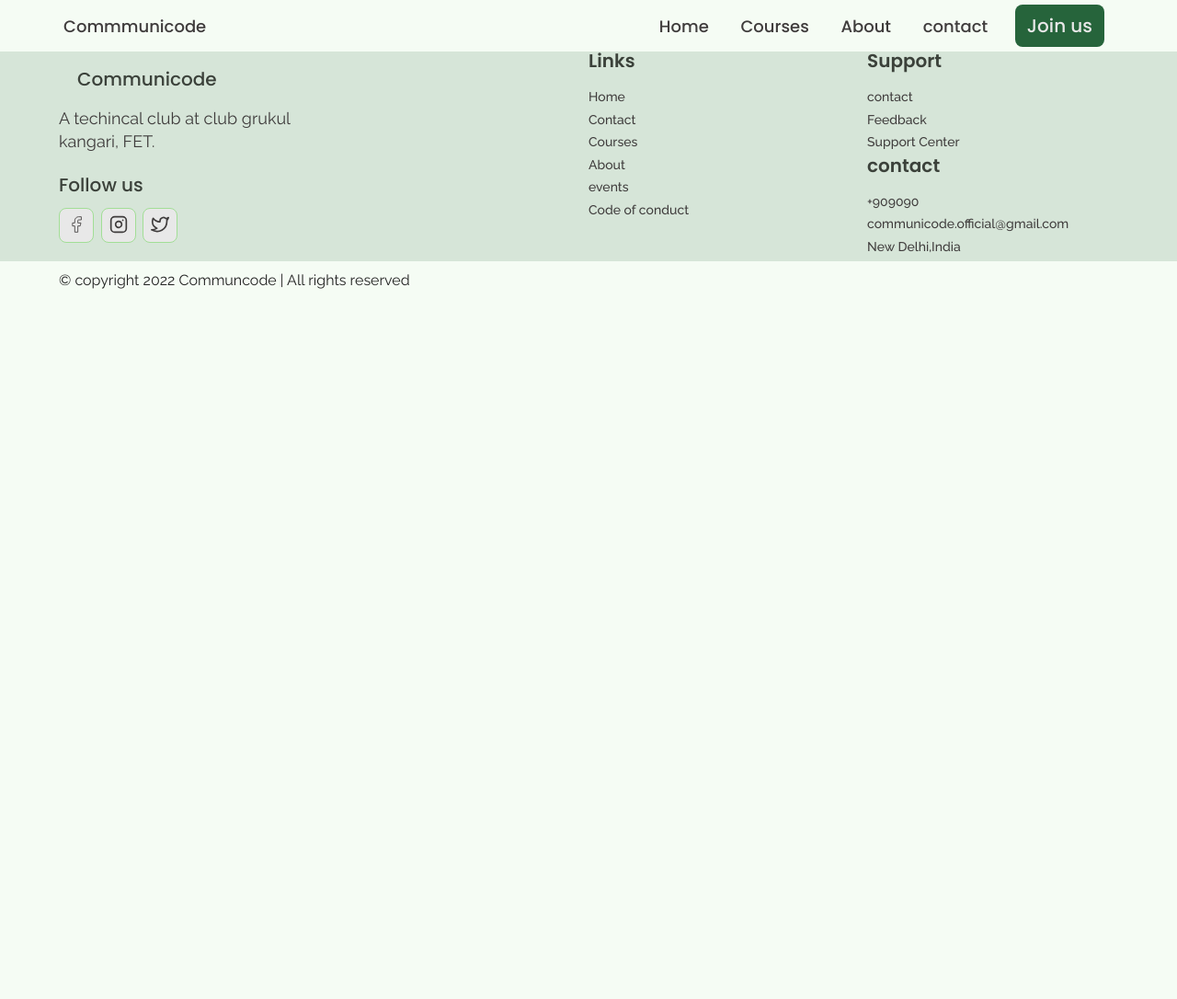
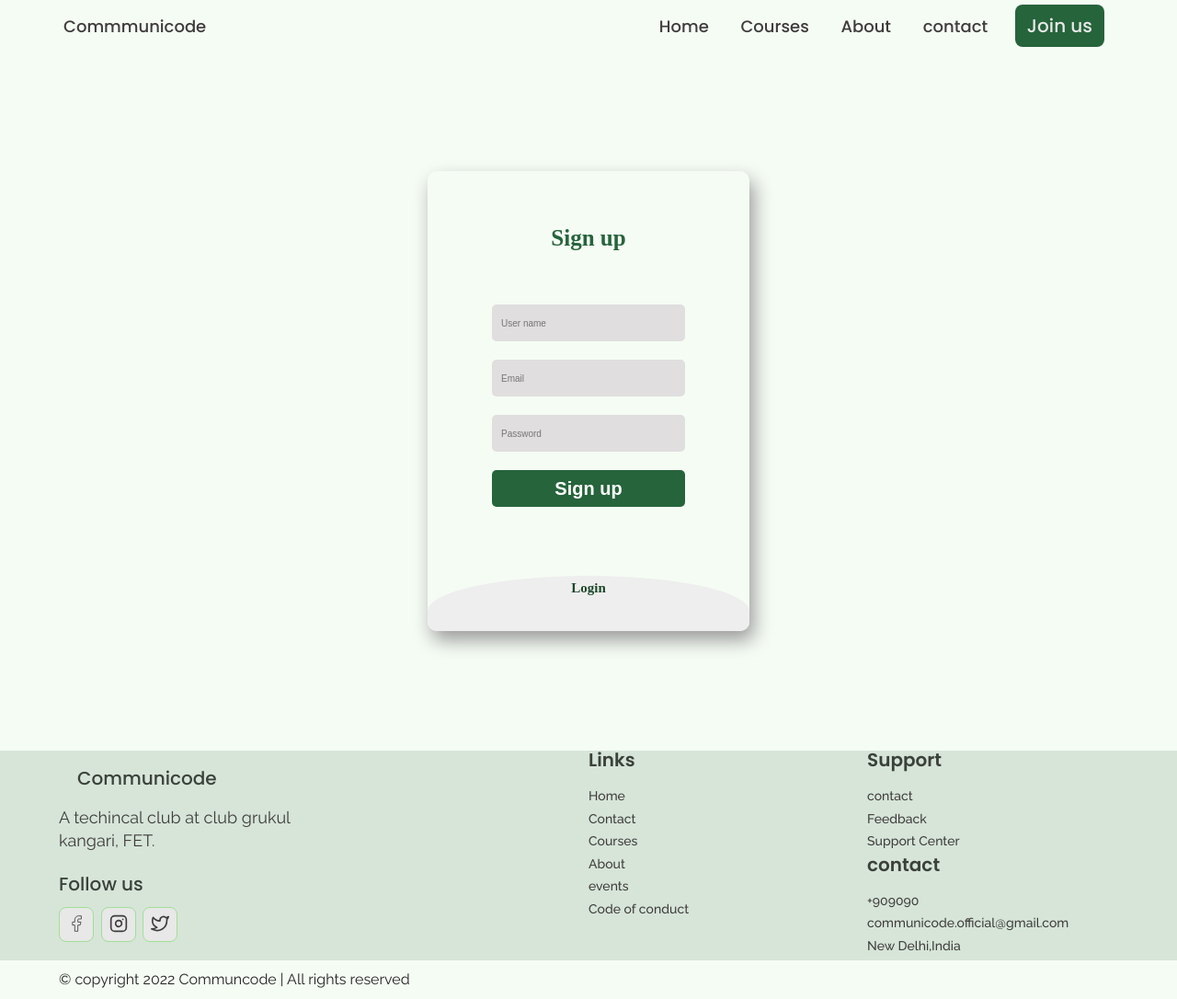
Before and after one commit to Mayank-2022/club_website, a website: page login.html in a window 1280 px wide. Shown: the whole page at 92% size. Before the commit the page ends 800 px from the top, so only its background shows below. Drawn offline with nearby package versions, Linux system fonts and the light colour scheme.

Commit message:
login page added check.

```diff
--- a/Css/login.css
+++ b/Css/login.css
@@ -0,0 +1,87 @@
+.body_main{
+	margin: 0;
+	padding: 0;
+	display: flex;
+	justify-content: center;
+	align-items: center;
+	min-height: 95vh;
+	font-family: 'Popins';
+}
+.main{
+	width: 350px;
+	height: 500px;
+	overflow: hidden;
+	border-radius: 10px;
+	box-shadow: 5px 10px 20px rgb(155, 155, 155);
+}
+#chk{
+	display: none;
+}
+.signup{
+	position: relative;
+	width:100%;
+	height: 100%;
+}
+label{
+	color: #26643b;
+	font-size: 2.5em;
+	justify-content: center;
+	display: flex;
+	margin: 60px;
+	font-weight: bold;
+	cursor: pointer;
+	transition: .5s ease-in-out;
+}
+input{
+	width: 60%;
+	height: 40px;
+	background: #e0dede;
+	justify-content: center;
+	display: flex;
+	margin: 20px auto;
+	padding: 10px;
+	border: none;
+	outline: none;
+	border-radius: 5px;
+}
+button{
+	width: 60%;
+	height: 40px;
+	margin: 10px auto;
+	justify-content: center;
+	display: block;
+	color: #fff;
+	background: #26643b;
+	font-size: 2em;
+	font-weight: bold;
+	margin-top: 20px;
+	outline: none;
+	border: none;
+	border-radius: 5px;
+	transition: .2s ease-in;
+	cursor: pointer;
+}
+button:hover{
+	background: #1b472a;
+}
+.login{
+	height: 460px;
+	background: #eee;
+	border-radius: 60% / 10%;
+	transform: translateY(-180px);
+	transition: .8s ease-in-out;
+}
+.login label{
+	color: #1b472a;
+	transform: scale(.6);
+}
+
+#chk:checked ~ .login{
+	transform: translateY(-500px);
+}
+#chk:checked ~ .login label{
+	transform: scale(1);
+}
+#chk:checked ~ .signup label{
+	transform: scale(.6);
+}
--- a/login.html
+++ b/login.html
@@ -61,6 +61,36 @@
     </div>
 </div>
 <!-- nav sec end-->
+
+<!-- Login Section starts-->
+
+<div class="body_main">
+    <div class="main">
+        <input type="checkbox" id="chk" aria-hidden="true">
+
+            <div class="signup">
+                <form>
+                    <label for="chk" aria-hidden="true">Sign up</label>
+                    <input type="text" name="txt" placeholder="User name" required="">
+                    <input type="email" name="email" placeholder="Email" required="">
+                    <input type="password" name="pswd" placeholder="Password" required="">
+                    <button>Sign up</button>
+                </form>
+            </div>
+
+            <div class="login">
+                <form>
+                    <label for="chk" aria-hidden="true">Login</label>
+                    <input type="email" name="email" placeholder="Email" required="">
+                    <input type="password" name="pswd" placeholder="Password" required="">
+                    <button>Login</button>
+                </form>
+            </div>
+    </div>
+    </div>
+
+
+    <!--Login section ends-->
 
 <!-- Footer -->
 <footer>
```
